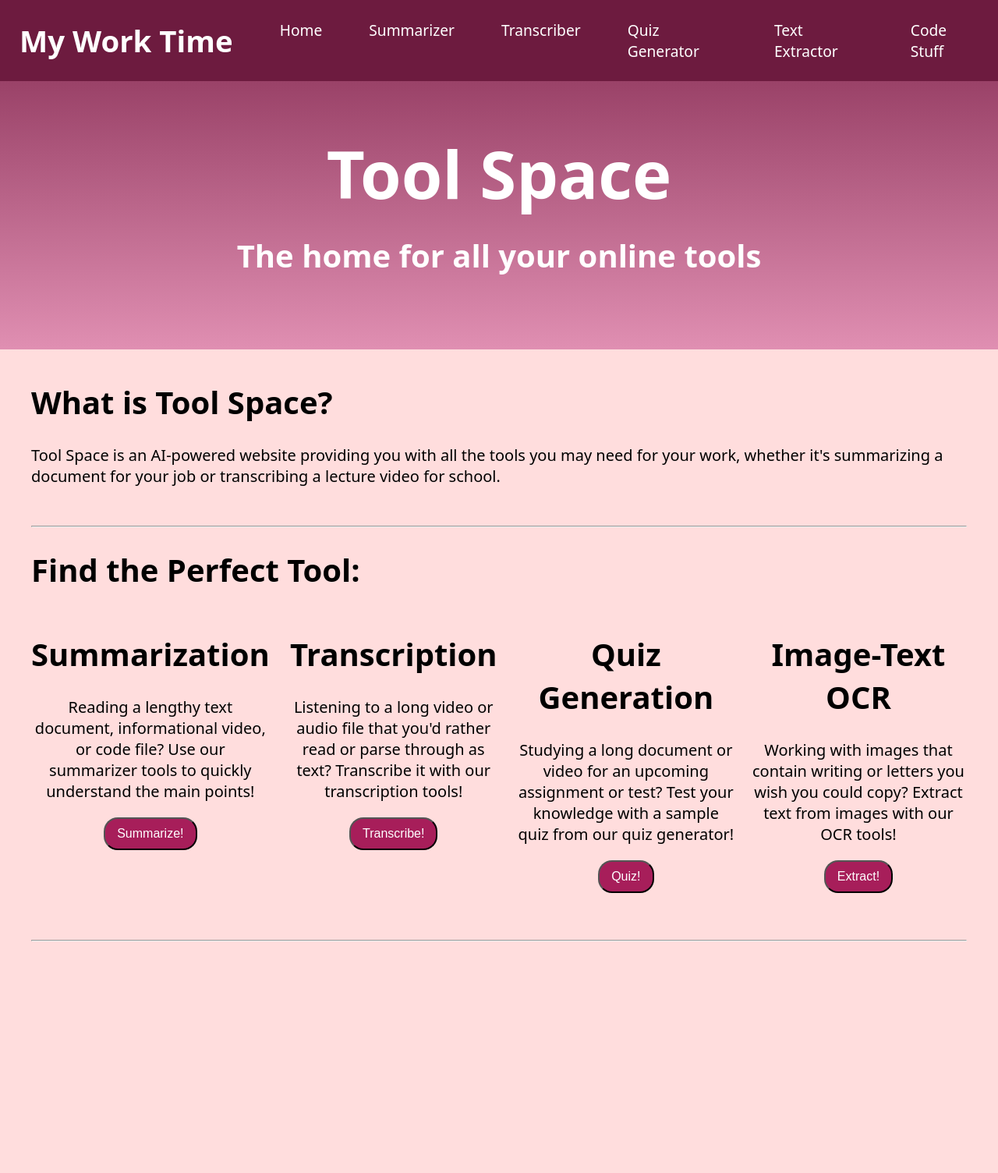
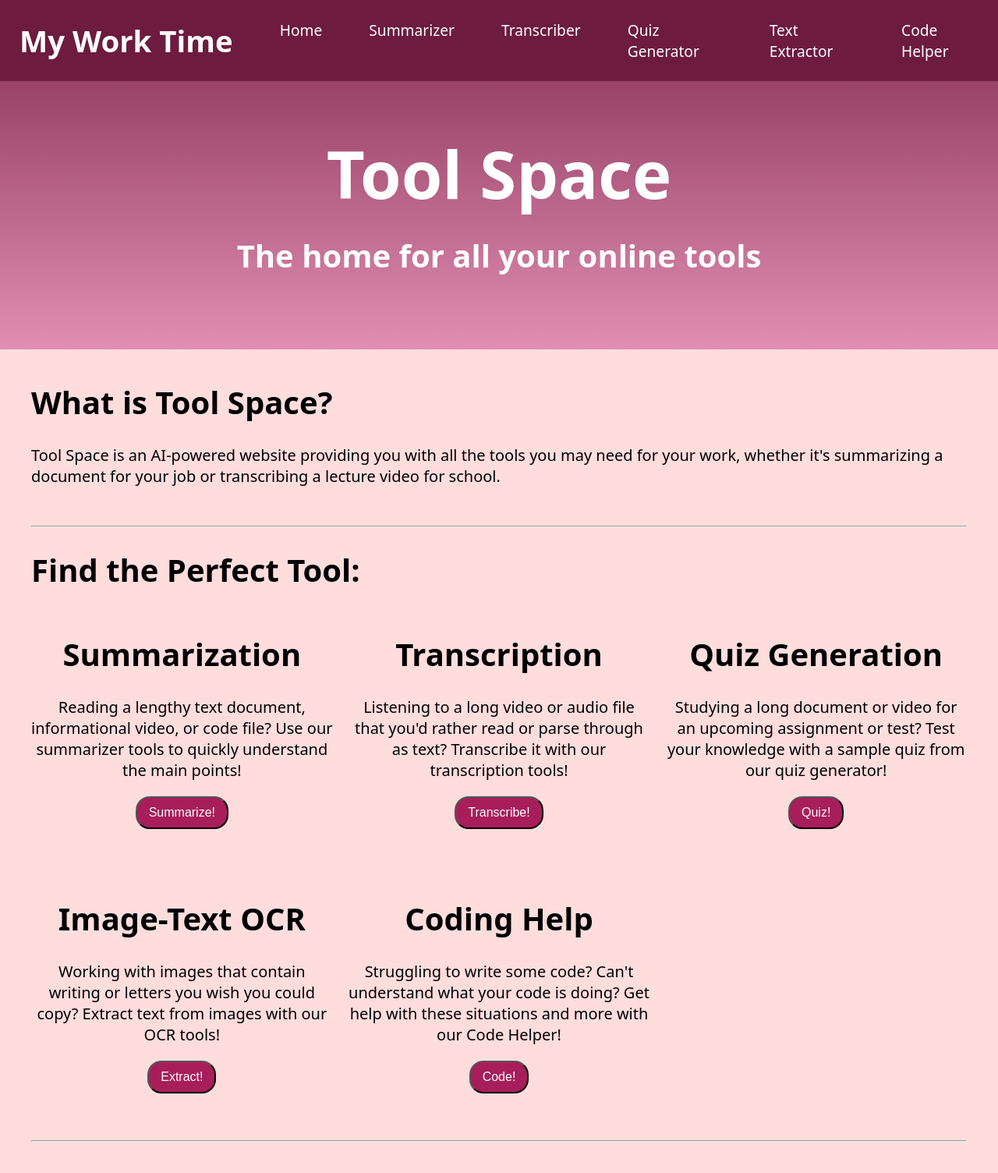
Before and after one commit to ArushKhare/My-Work-Time, a Python web app: template updated demo wip/templates/home.html in a window 1280 px wide. Shown: the whole page at 78% size. Before the commit the page ends 1207 px from the top, so only its background shows below. Run offline with Jinja, Linux system fonts and the light colour scheme; the template is opened without the code that fills it, so the values that code supplies are empty.

Commit message:
Update home.html

```diff
--- a/updated demo wip/templates/home.html
+++ b/updated demo wip/templates/home.html
@@ -82,6 +82,12 @@
       margin-bottom: 60px;
     }
 
+    .explore2 {
+      display: flex;
+      gap: 20px;
+      margin-bottom: 60px;
+    }
+
     .section {
       flex: 1;
       padding: 0px;
@@ -136,7 +142,7 @@
         <a href="{{ url_for('transcribe') }}">Transcriber</a>
         <a href="{{ url_for('quiz') }}">Quiz Generator</a>
         <a href="{{ url_for('extract') }}">Text Extractor</a>
-        <a href="{{ url_for('code-prompt') }}">Code Stuff</a>
+        <a href="{{ url_for('code') }}">Code Helper</a>
       </div>
     </div>
   </div>
@@ -173,6 +179,8 @@
           <button class="buttons" type="submit">Quiz!</button>
         </form>
       </div>
+    </div>
+    <div class="explore2">
       <div class="section">
         <h1>Image-Text OCR</h1>
         <p>Working with images that contain writing or letters you wish you could copy? Extract text from images with our OCR tools!</p>
@@ -180,6 +188,14 @@
           <button class="buttons" type="submit">Extract!</button>
         </form>
       </div>
+      <div class="section">
+        <h1>Coding Help</h1>
+        <p>Struggling to write some code? Can't understand what your code is doing? Get help with these situations and more with our Code Helper!</p>
+        <form method="POST" action="/code" enctype="multipart/form-data">
+          <button class="buttons" type="submit">Code!</button>
+        </form>
+      </div>
+      <div class="section"></div>
     </div>
     <hr>
   </div>
```
